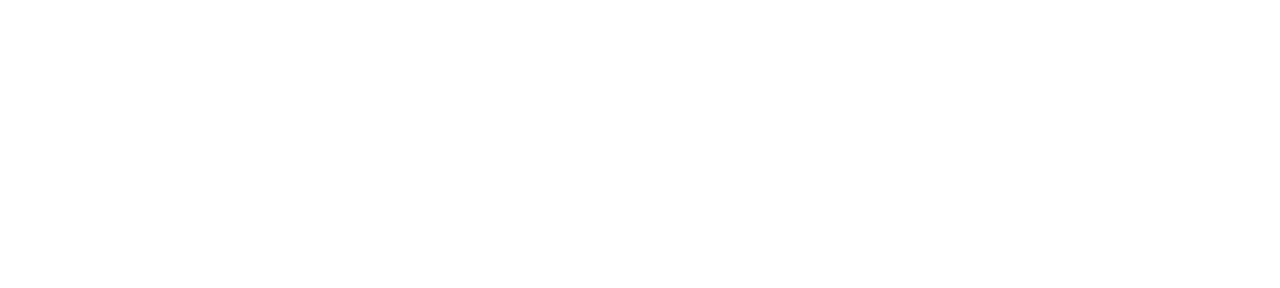
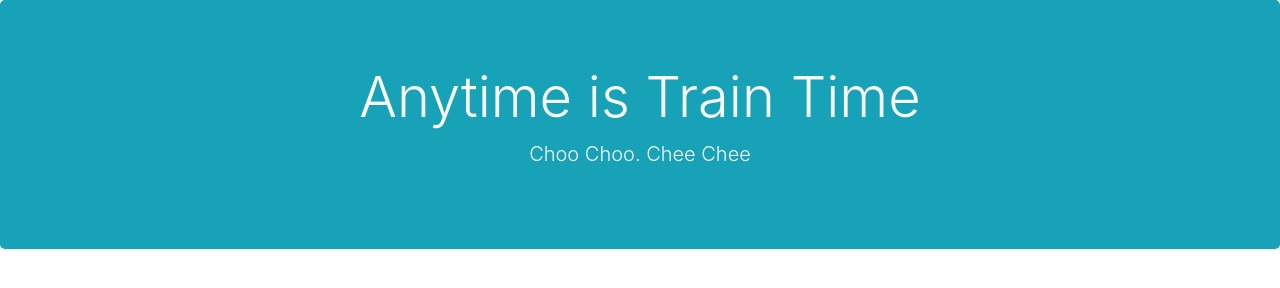
Before and after one commit to DarrylJLTolentino/TrainScheduler, a plain HTML site: page index.html in a window 1280 px wide. Drawn offline with nearby package versions, Linux system fonts and the light colour scheme.

Commit message:
Adding jumbotron with text within index.html

```diff
--- a/index.html
+++ b/index.html
@@ -1,21 +1,28 @@
 <!DOCTYPE html>
 <html lang="en">
+
 <head>
     <meta charset="UTF-8">
     <meta name="viewport" content="width=device-width, initial-scale=1.0">
     <meta http-equiv="X-UA-Compatible" content="ie=edge">
     <title>Document</title>
-    <link rel = "stylesheet" href = "assets/css/reset.css">
-    <link rel="stylesheet" href="https://stackpath.bootstrapcdn.com/bootstrap/4.3.1/css/bootstrap.min.css" integrity="sha384-ggOyR0iXCbMQv3Xipma34MD+dH/1fQ784/j6cY/iJTQUOhcWr7x9JvoRxT2MZw1T" crossorigin="anonymous">
-    <link rel = "stylesheet" href = "assets/css/style.css">
+    <link rel="stylesheet" href="assets/css/reset.css">
+    <link rel="stylesheet" href="https://stackpath.bootstrapcdn.com/bootstrap/4.3.1/css/bootstrap.min.css"
+        integrity="sha384-ggOyR0iXCbMQv3Xipma34MD+dH/1fQ784/j6cY/iJTQUOhcWr7x9JvoRxT2MZw1T" crossorigin="anonymous">
+    <link rel="stylesheet" href="assets/css/style.css">
     <script src="https://cdn.jsdelivr.net/momentjs/2.12.0/moment.min.js"></script>
 </head>
+
 <body>
-
+    <div class="jumbotron text-center text-light bg-info">
+        <h1 class="display-4">Anytime is Train Time</h1>
+        <p class="lead">Choo Choo. Chee Chee</p>
+    </div>
 
 </body>
 
-<script src="https://code.jquery.com/jquery-3.4.1.js" integrity="sha256-WpOohJOqMqqyKL9FccASB9O0KwACQJpFTUBLTYOVvVU=" crossorigin="anonymous"></script>
-<script src = "assets/javascript/app.js"></script>
+<script src="https://code.jquery.com/jquery-3.4.1.js" integrity="sha256-WpOohJOqMqqyKL9FccASB9O0KwACQJpFTUBLTYOVvVU="
+    crossorigin="anonymous"></script>
+<script src="assets/javascript/app.js"></script>
 
 </html>
```
